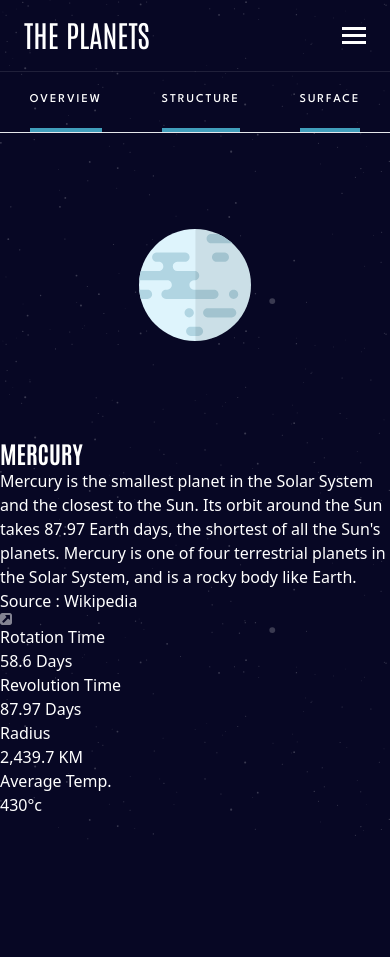
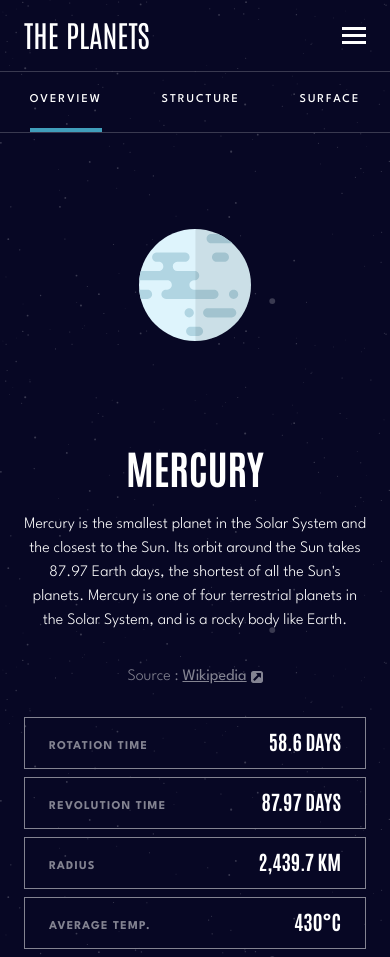
Before and after one commit to Abiel101/Planet-Facts-Site, a website: page public/planet-html/mercury.html in a window 390 px wide. Both pictures are taken after a click on the button "OVERVIEW". Before the commit the page ends 844 px from the top, so only its background shows below. Drawn offline with nearby package versions, Linux system fonts and the light colour scheme.

Commit message:
Updated the mobile version of the page, it should be working now

```diff
--- a/public/js/index.js
+++ b/public/js/index.js
@@ -4,3 +4,37 @@ const mobileNav = document.getElementById('mobile-nav');
 hamburgerIcon.addEventListener('click',  () => {
   mobileNav.classList.toggle('hide');
 })
+
+
+const overviewBtn = document.getElementById('overview-Btn');
+const structureBtn = document.getElementById('structure-Btn');
+const surfaceBtn = document.getElementById('surface-Btn');
+
+const overviewContent = document.getElementById('overview-content');
+const structureContent = document.getElementById('structure-content');
+const surfaceContent = document.getElementById('surface-content');
+
+
+function changeContent(content1, content2, content3){
+  content1.classList.remove('hidden');
+  content2.classList.add('hidden');
+  content3.classList.add('hidden');
+}
+overviewBtn.addEventListener('click', () => {
+  changeContent(overviewContent, structureContent, surfaceContent)
+  overviewBtn.classList.add('active');
+  structureBtn.classList.remove('active');
+  surfaceBtn.classList.remove('active');
+})
+structureBtn.addEventListener('click', () => {
+  changeContent(structureContent, overviewContent, surfaceContent)
+  overviewBtn.classList.remove('active');
+  structureBtn.classList.add('active');
+  surfaceBtn.classList.remove('active');
+})
+surfaceBtn.addEventListener('click', () => {
+  changeContent(surfaceContent, structureContent, overviewContent)
+  overviewBtn.classList.remove('active');
+  structureBtn.classList.remove('active');
+  surfaceBtn.classList.add('active');
+})
--- a/public/planet-html/mercury.html
+++ b/public/planet-html/mercury.html
@@ -10,7 +10,7 @@
   <title>Frontend Mentor | Planets fact site</title>
 </head>
 <body class="bg-bg-color bg-[url('../img/background-stars.svg')] text-text-color bg-contain">
-  <nav class="py-4 px-6 flex justify-between items-center border-b-[1px] border-b-white border-opacity-[0.1] md:flex-col md:pt-8 lg:flex-row lg:py-5 lg:px-8">
+  <nav class="py-4 px-6 flex justify-between items-center border-b-[1px] border-b-white border-opacity-20 md:flex-col md:pt-8 lg:flex-row lg:py-5 lg:px-8">
     <div>
       <!-- Logo -->
       <a href="#" class="uppercase text-3xl font-antonio">THE PLANETS</a>
@@ -96,11 +96,11 @@
     </div>
   </nav>
   <main class="flex flex-col">
-    <!-- Buttons -->
-    <div class="md:hide flex items-center justify-around border-b-[1px] border-opacity[0.2]">
-      <button id="overview-Btn" class="contentBtns-mobile">Overview</button>
-      <button id="internalStructure-Btn" class="contentBtns-mobile">Structure</button>
-      <button id="surfaceGeo-Btn" class="contentBtns-mobile">Surface</button>
+    <!-- Content Navigation -->
+    <div class="md:hide flex items-center justify-around border-b-[1px] border-white border-opacity-20">
+      <button id="overview-Btn" class="contentBtns-mobile active">Overview</button>
+      <button id="structure-Btn" class="contentBtns-mobile">Structure</button>
+      <button id="surface-Btn" class="contentBtns-mobile">Surface</button>
     </div>
     <!-- Planet Images -->
     <div class="flex items-center justify-center">
@@ -110,22 +110,26 @@
     </div>
 
     <!-- Plannet Content -->
-    <div>
+    <div class="px-6">
       <div>
-        <h1 class="text-2xl font-bold uppercase font-antonio">Mercury</h1>
+        <h1 class="text-[40px] font-bold uppercase font-antonio text-center">Mercury</h1>
         <!--
-          Todo: Might be best to move this in the javascript stuff because the content basically needs to change each time you click the button so it makes sense to have javascript change these things.
+          Todo: Might be best to move this in the javascript stuff because the content
+          basically needs to change each time you click the button so it makes sense to
+          have javascript change these things.
         -->
         <!-- Overview Content Start -->
         <!-- Text Content Container -->
-        <div id="overview-Context">
-          <p>Mercury is the smallest planet in the Solar System and the closest
+        <div id="overview-content" class="planet_content">
+          <p class="mb-8">
+          Mercury is the smallest planet in the Solar System and the closest
           to the Sun. Its orbit around the Sun takes 87.97 Earth days, the
-          shortest of all the Sun's planets. Mercury is one of four terrestrial planets in the Solar System, and is a rocky body like Earth.</p>
+          shortest of all the Sun's planets. Mercury is one of four terrestrial planets in the Solar System, and is a rocky body like Earth.
+          </p>
 
-          <p>
-            Source : <a href="https://en.wikipedia.org/wiki/Mercury_(planet)">Wikipedia</a>
-            <img src="../img/icon-source.svg" alt="icon Source">
+          <p class="text-medium-gray">
+            Source : <a href="https://en.wikipedia.org/wiki/Mercury_(planet)" class="font-normal underline">Wikipedia</a>
+            <img class="inline-block" src="../img/icon-source.svg" alt="icon Source">
           </p>
         </div>
 
@@ -134,15 +138,17 @@
 
         <!-- Internal Structure Content Start -->
         <!-- Text Content Container -->
-        <div id="interStructure-Context" class="hidden">
-          <p>Mercury appears to have a solid silicate crust and mantle overlying a
+        <div id="structure-content" class="hidden planet_content">
+          <p class="mb-8">
+            Mercury appears to have a solid silicate crust and mantle overlying a
           solid, iron sulfide outer core layer, a deeper liquid core layer, and
           a solid inner core. The planet's density is the second highest in the
-          Solar System at 5.427 g/cm3 , only slightly less than Earth's density.</p>
+          Solar System at 5.427 g/cm3 , only slightly less than Earth's density.
+          </p>
 
-          <p>
-            Source : <a href="https://en.wikipedia.org/wiki/Mercury_(planet)#Internal_structure">Wikipedia</a>
-            <img src="../img/icon-source.svg" alt="icon Source">
+          <p class="text-medium-gray">
+            Source : <a href="https://en.wikipedia.org/wiki/Mercury_(planet)#Internal_structure" class="font-normal underline">Wikipedia</a>
+            <img class="inline-block" src="../img/icon-source.svg" alt="icon Source">
           </p>
         </div>
 
@@ -150,15 +156,15 @@
 
         <!-- Surface Geology Content Start -->
         <!-- Text Content Container -->
-        <div id="surfaceGeo-Context" class="hidden">
-          <p>Mercury's surface is similar in appearance to that of the Moon, showing
+        <div id="surface-content" class="hidden planet_content">
+          <p class="mb-8">Mercury's surface is similar in appearance to that of the Moon, showing
           extensive mare-like plains and heavy cratering, indicating that it has
           been geologically inactive for billions of years. It is more heterogeneous
           than either Mars's or the Moon’s.</p>
 
-          <p>
-            Source : <a href="https://en.wikipedia.org/wiki/Mercury_(planet)#Surface_geology">Wikipedia</a>
-            <img src="../img/icon-source.svg" alt="icon Source">
+          <p class="text-medium-gray">
+            Source : <a href="https://en.wikipedia.org/wiki/Mercury_(planet)#Surface_geology" class="font-normal underline">Wikipedia</a>
+            <img class="inline-block" src="../img/icon-source.svg" alt="icon Source">
           </p>
         </div>
         <!-- Surface Geology Content End -->
@@ -173,22 +179,22 @@
     </div>
   </main>
 
-  <footer>
-    <div>
-      <p>Rotation Time</p>
-      <p>58.6 Days</p>
+  <footer class="px-6">
+    <div class="meta_data">
+      <p class="font-spartan text-xs text-medium-gray tracking-widest font-bold">Rotation Time</p>
+      <p class="font-antonio font-bold text-xl">58.6 Days</p>
     </div>
-    <div>
-      <p>Revolution Time</p>
-      <p>87.97 Days</p>
+    <div class="meta_data">
+      <p class="font-spartan text-xs text-medium-gray tracking-widest font-bold">Revolution Time</p>
+      <p class="font-antonio font-bold text-xl">87.97 Days</p>
     </div>
-    <div>
-      <p>Radius</p>
-      <p>2,439.7 KM</p>
+    <div class="meta_data">
+      <p class="font-spartan text-xs text-medium-gray tracking-widest font-bold">Radius</p>
+      <p class="font-antonio font-bold text-xl">2,439.7 KM</p>
     </div>
-    <div>
-      <p>Average Temp.</p>
-      <p>430°c</p>
+    <div class="meta_data">
+      <p class="font-spartan text-xs text-medium-gray tracking-widest font-bold">Average Temp.</p>
+      <p class="font-antonio font-bold text-xl">430°c</p>
     </div>
   </footer>
 
--- a/src/styles-in.css
+++ b/src/styles-in.css
@@ -20,5 +20,14 @@
   @apply
 } */
 .contentBtns-mobile{
-  @apply py-5 border-b-4 border-b-mercury-accent text-xs font-spartan uppercase text-white font-medium tracking-[1.929px]
+  @apply py-5 border-b-4 border-b-transparent text-xs font-spartan uppercase text-white font-medium tracking-[1.929px]
 }
+.active{
+  @apply border-b-mercury-accent
+}
+.meta_data{
+  @apply w-full uppercase border-[0.5px] border-medium-gray flex items-end justify-between px-6 pt-[9px] pb-[13px] mb-2
+}
+.planet_content{
+  @apply text-center mt-4 mb-7 font-spartan font-light
+}
```
Also changed, not shown: public/styles/styles-out.css.
